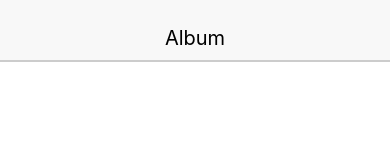
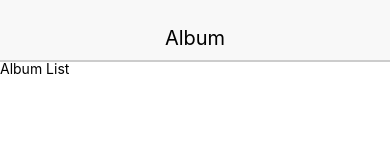
Before and after one commit to guilhermedeoliveira/react-native-album-training, a React Native app: screen / in a window 390 px wide. Shown: the top 160 px of the page. Built offline with nearby package versions, Linux system fonts and the light colour scheme.

Commit message:
Create AlbumList  component

```diff
--- a/App.js
+++ b/App.js
@@ -1,10 +1,14 @@
 import React from 'react';
-import { AppRegistry } from 'react-native';
+import { AppRegistry, View } from 'react-native';
 
-import Header from './src/components/header';
+import Header from './src/components/Header';
+import AlbumList from './src/components/AlbumList';
 
 const App = () => (
-  <Header textHeader={'Album'} />
+  <View>
+    <Header textHeader={'Album'} />
+    <AlbumList />
+  </View>
 );
 
 export default App;
--- /dev/null
+++ b/src/components/AlbumList.js
@@ -0,0 +1,10 @@
+import React from 'react';
+import { View, Text } from 'react-native';
+
+const AlbumList = () => (
+    <View>
+      <Text>Album List</Text>
+    </View>
+  );
+
+export default AlbumList;
```
